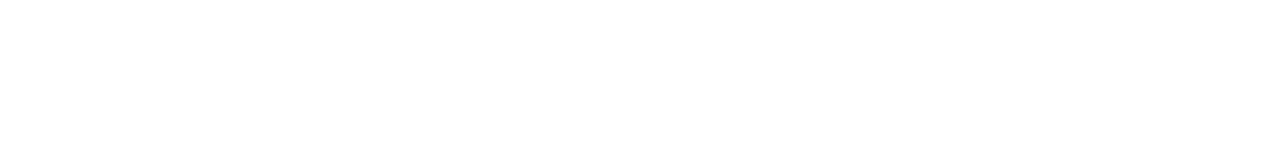
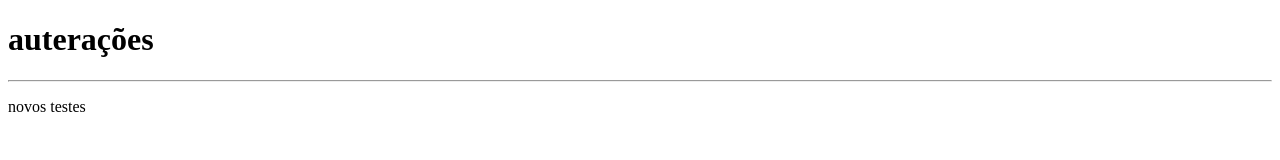
Before and after one commit to Jessicagel/aula-repo-fs18, a plain HTML site: page index.html in a window 1280 px wide. Drawn offline with Linux system fonts and the light colour scheme.

Commit message:
novo commit

```diff
--- a/index.html
+++ b/index.html
@@ -6,6 +6,8 @@
     <title>Formulários</title>
 </head>
 <body>
-
+    <h1>auterações</h1>
+    <hr>
+    <p> novos testes</p>
 </body>
 </html>
```
